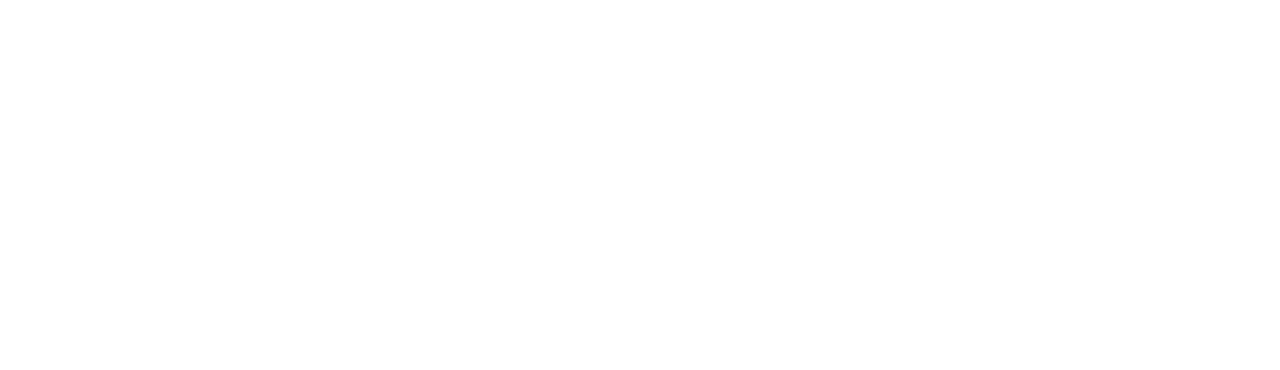
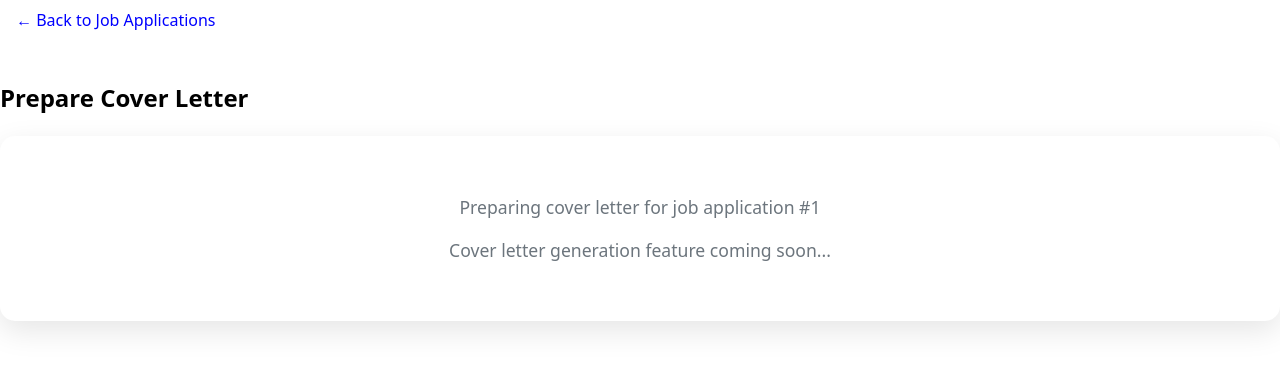
Before and after one commit to codrin-ch/job-applications, a React (Vite) app in the folder client/: page /1/cover-letter in a window 1280 px wide. Before the commit this address had no page. Shown: the top 370 px of the page. Built offline with nearby package versions, Linux system fonts and the light colour scheme.

Commit message:
Add cover letter initial user interface

```diff
--- a/client/src/App.tsx
+++ b/client/src/App.tsx
@@ -2,6 +2,7 @@
 import { JobBoards } from './components/JobBoards';
 import { JobApplications } from './components/job-application/JobApplications';
 import { WorkExperience } from './components/work-experience/WorkExperience';
+import { CoverLetter } from './components/cover-letter/CoverLetter';
 import './App.css';
 
 function App() {
@@ -12,6 +13,7 @@
           <Route path="/" element={<JobApplications />} />
           <Route path="/job-boards" element={<JobBoards />} />
           <Route path="/work-experience" element={<WorkExperience />} />
+          <Route path="/:job_id/cover-letter" element={<CoverLetter />} />
         </Routes>
       </div>
     </Router>
--- /dev/null
+++ b/client/src/components/cover-letter/CoverLetter.css
@@ -0,0 +1,30 @@
+.cover-letter-placeholder {
+    background: white;
+    padding: 40px;
+    border-radius: 15px;
+    text-align: center;
+    box-shadow: 0 10px 30px rgba(0, 0, 0, 0.1);
+    margin-top: 20px;
+}
+
+.cover-letter-placeholder p {
+    color: #6c757d;
+    font-size: 1.1rem;
+}
+
+.back-link {
+    color: blue;
+    text-decoration: none;
+    font-weight: 500;
+    display: inline-block;
+    margin-bottom: 20px;
+    padding: 8px 16px;
+    background: rgba(255, 255, 255, 0.2);
+    border-radius: 20px;
+    transition: all 0.3s ease;
+}
+
+.back-link:hover {
+    background: rgba(255, 255, 255, 0.3);
+    transform: translateX(-5px);
+}
--- /dev/null
+++ b/client/src/components/cover-letter/CoverLetter.tsx
@@ -0,0 +1,27 @@
+import { useParams, Link, useLocation } from 'react-router-dom';
+import type { Job } from '../../types';
+import './CoverLetter.css';
+
+export const CoverLetter = () => {
+    const { job_id } = useParams<{ job_id: string }>();
+    const location = useLocation();
+    const job = location.state?.job as Job | undefined;
+
+    return (
+        <div className="container">
+            <Link to="/" className="back-link">← Back to Job Applications</Link>
+            <h2>Prepare Cover Letter</h2>
+            {job ? (
+                <div className="cover-letter-placeholder">
+                    <h3>{job.job_title} at {job.company_name}</h3>
+                    <p>Cover letter generation feature coming soon...</p>
+                </div>
+            ) : (
+                <div className="cover-letter-placeholder">
+                    <p>Preparing cover letter for job application #{job_id}</p>
+                    <p>Cover letter generation feature coming soon...</p>
+                </div>
+            )}
+        </div>
+    );
+};
--- a/client/src/components/job-application/JobApplications.css
+++ b/client/src/components/job-application/JobApplications.css
@@ -826,3 +826,41 @@
     background: rgba(102, 126, 234, 0.2);
     transform: translateY(-2px);
 }
+
+.cover-letter-content {
+    background: white;
+    padding: 15px;
+    border-radius: 8px;
+    border-left: 3px solid #667eea;
+    font-size: 0.9rem;
+    line-height: 1.6;
+    color: #2c3e50;
+    max-height: 300px;
+    overflow-y: auto;
+}
+
+.cover-letter-actions {
+    margin-top: 10px;
+}
+
+.prepare-cover-letter-btn {
+    background: linear-gradient(135deg, #667eea 0%, #764ba2 100%);
+    color: white;
+    border: none;
+    padding: 12px 24px;
+    border-radius: 25px;
+    cursor: pointer;
+    font-size: 0.95rem;
+    font-weight: 600;
+    display: inline-flex;
+    align-items: center;
+    gap: 8px;
+    box-shadow: 0 4px 15px rgba(102, 126, 234, 0.3);
+    transition: all 0.3s ease;
+    font-family: 'Poppins', sans-serif;
+}
+
+.prepare-cover-letter-btn:hover {
+    transform: translateY(-2px);
+    box-shadow: 0 6px 20px rgba(102, 126, 234, 0.4);
+}
--- a/client/src/components/job-application/JobDetailsModal.tsx
+++ b/client/src/components/job-application/JobDetailsModal.tsx
@@ -1,8 +1,10 @@
 import React, { useState } from 'react';
+import { useNavigate } from 'react-router-dom';
 import type { Job, ResearchData } from '../../types';
 import { ReadMore } from './ReadMore';
 import { JobDeepDive } from './JobDeepDive';
 import { getCookie } from '../../utils/csrf';
+import '../cover-letter/CoverLetter.css';
 
 interface JobDetailsModalProps {
     job: Job | null;
@@ -13,6 +15,7 @@
 }
 
 export const JobDetailsModal: React.FC<JobDetailsModalProps> = ({ job, isOpen, onClose, onJobUpdate, onAddStep }) => {
+    const navigate = useNavigate();
     const [isEditingSalary, setIsEditingSalary] = useState(false);
     const [salaryValue, setSalaryValue] = useState('');
 
@@ -121,6 +124,29 @@
                         </div>
                     </div>
 
+                    {/* Cover Letter Section */}
+                    <div className="detail-item full-width">
+                        <div className="detail-label">Cover Letter</div>
+                        {job.workflows && job.workflows.find(w => w.workflow_name === 'generate_cover_letter') ? (
+                            <div className="cover-letter-content" style={{ whiteSpace: 'pre-wrap' }}>
+                                {(job.workflows.find(w => w.workflow_name === 'generate_cover_letter') as { cover_letter: string })?.cover_letter}
+                            </div>
+                        ) : (
+                            <div className="cover-letter-actions">
+                                <button
+                                    className="prepare-cover-letter-btn"
+                                    onClick={(e) => {
+                                        e.stopPropagation();
+                                        onClose();
+                                        navigate(`/${job.id}/cover-letter`, { state: { job } });
+                                    }}
+                                >
+                                    Prepare Cover Letter
+                                </button>
+                            </div>
+                        )}
+                    </div>
+
                     <div className="detail-item full-width">
                         <div className="detail-label">Steps History</div>
                         <div className="steps-actions" style={{ marginBottom: '10px' }}>
--- a/client/src/types.ts
+++ b/client/src/types.ts
@@ -27,8 +27,13 @@
     requirements: string[];
 }
 
+export interface GenerateCoverLetterWorkflow {
+    workflow_name: 'generate_cover_letter';
+    cover_letter: string;
+}
+
 // Union type for all workflow types - extend as new workflow types are added
-export type Workflow = ExtractRoleDetailsWorkflow;
+export type Workflow = ExtractRoleDetailsWorkflow | GenerateCoverLetterWorkflow;
 
 export interface Job {
     id: number;
```
